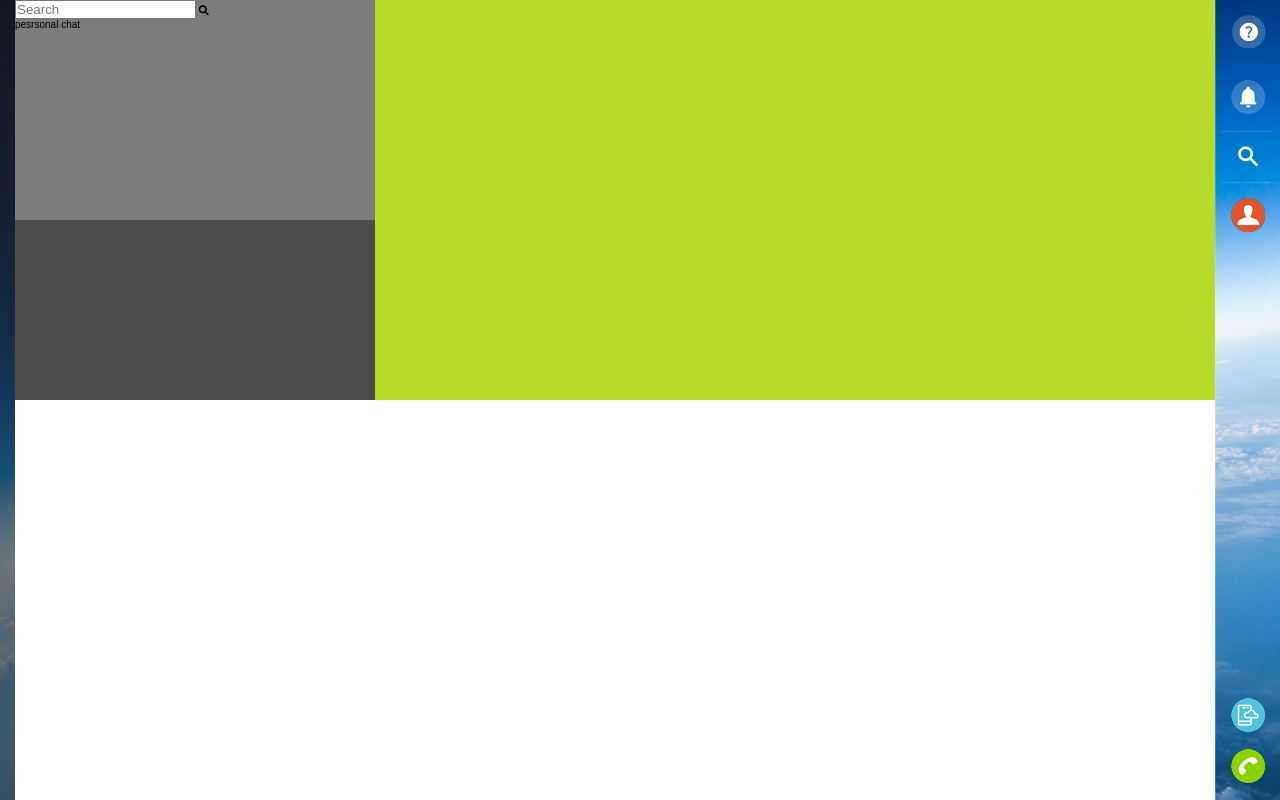
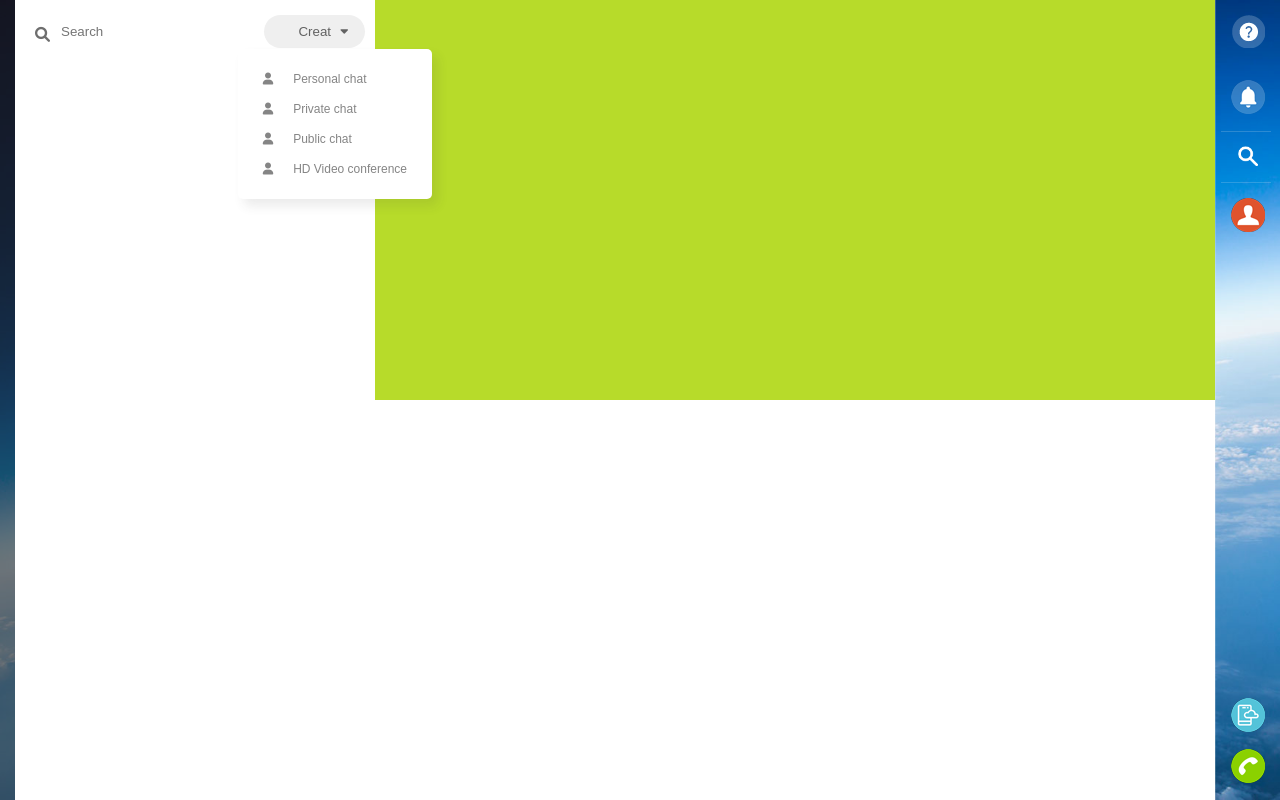
Before and after one commit to contact-taimurkhan/Feed-bitrx24, a plain HTML site: page index.html in a window 1280 px wide. Drawn offline with Linux system fonts and the light colour scheme.

Commit message:
creat pop

```diff
--- a/assets/css/_sideleft.scss
+++ b/assets/css/_sideleft.scss
@@ -510,12 +510,94 @@
         display: flex;
         width: 100%;
         height: 400px;
-        background-color: #4c4c4c;
+
 
         .searchChatPop{
             width: 30%;
             height: 220px;
-            background-color: #7c7c7c
+
+
+            .searchChatPoptop{
+                width: 100%;
+
+                .searchChatsearchbar{
+                    position: relative;
+                    width: 100%;
+                    display: flex;
+                    align-items: center;
+                    justify-content: space-between;
+                    padding: 15px 10px;
+
+                    .searchbar{
+                        position: relative;
+
+                        input{
+                            padding: 8px;
+                            margin-left: 28px;
+                            border: none;
+                        }
+
+                        i{
+                            font-size: 15px;
+                            color: #6e6e6e;
+                            position: absolute;
+                            top: 11px;
+                            left: 10px;
+                            cursor: pointer;
+                        }
+                    }
+
+                    .creat-ul{
+                        position: absolute;
+                        top: 49px;
+                        right: -57px;
+                        background-color: white;
+                        border-radius: 5px;
+                        box-shadow: 6px 7px 11px #3838381a;
+                        display: flex;
+                        flex-direction: column;
+                        align-items: center;
+                        padding: 15px;
+
+                        .creatLi{
+                            width: 100%;
+                            color: #858585;
+                            font-size: 12px;
+                            padding: 8px 10px;
+                            cursor: pointer;
+                            transition: all .5s;
+
+                            &:hover{
+                                background-color: #c1c1c144;
+                            }
+
+                            span{
+                                padding-left: 20px;
+                            }
+                        }
+                    }
+                }
+
+                .searchChatcreatbtn{
+                    position: relative;
+                    button{
+                        padding: 9px 34px;
+                        background: #efefef;
+                        color: #626262;
+                        border: none;
+                        border-radius: 30px;
+                        cursor: pointer;
+                    }
+
+                    i{
+                        position: absolute;
+                        font-size: 12px;
+                        top: 8px;
+                        right: 17px;
+                        color: #626262;
+                    }
+                }
+            }
         }
 
         .notificationChatPop{
--- a/index.html
+++ b/index.html
@@ -24,12 +24,16 @@
                         <i class="fas fa-search"></i>
                         </div>
                         <div class="searchChatcreatbtn">
-                            <ul class="searchChatcreatbtnul">
-                                <li class="searchChatcreatbtnli">
-                                    pesrsonal chat
-                                </li>
-                            </ul>
+                           <button>Creat</button>
+                           <i class="fas fa-sort-down"></i>
                         </div>
+
+                        <ul class="creat-ul">
+                            <li class="creatLi"><i class="fas fa-user"></i><span>Personal chat</span></li>
+                            <li class="creatLi"><i class="fas fa-user"></i><span>Private chat</span></li>
+                            <li class="creatLi"><i class="fas fa-user"></i><span>Public chat</span></li>
+                            <li class="creatLi"><i class="fas fa-user"></i><span>HD Video conference</span></li>
+                        </ul>
                     </div>
 
                 </div>
```
Also changed, not shown: assets/css/main.css, assets/images/download.jpg (added), 1 other file.
